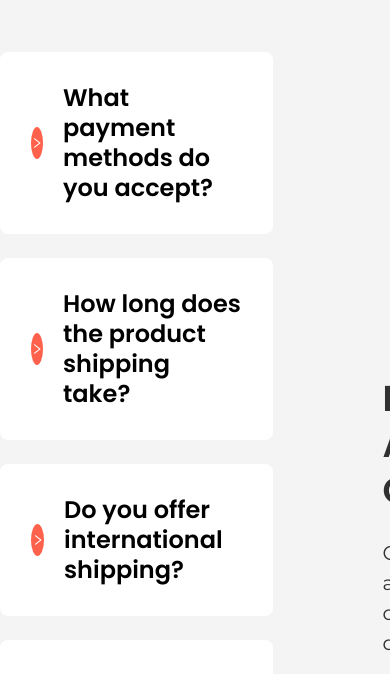
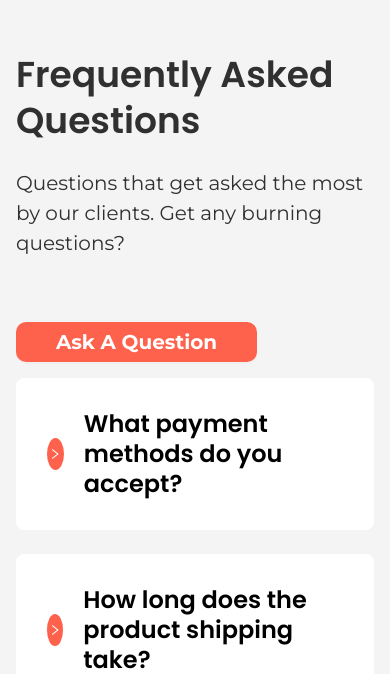
Before and after one commit to MOSHARAFhPARVEZ/e-shop, a React (Vite) app: page / in a window 390 px wide. Shown: the part 8877-9551 px from the top of the page. Built offline with nearby package versions, Linux system fonts and the light colour scheme.

Commit message:
part-33-1:32sec

```diff
--- a/src/pages/home/Components/faq/Faq.jsx
+++ b/src/pages/home/Components/faq/Faq.jsx
@@ -6,11 +6,15 @@ import LeftFaq from './components/LeftFaq'
 const Faq = () => {
   return (
     <>
-        <section className='py-16 bg-white01'>
+        <section className='py-16 px-4 lg:px-0 bg-white01'>
             <GlobalContainer>
-                <div className='grid grid-cols-[2fr_1fr] gap-x-[110px]'>
-                    <RightFaq/>
-                    <LeftFaq/>
+                <div className='grid grid-cols-1 lg:grid-cols-[2fr_1fr] gap-x-[110px]'>
+                    <div className='order-1 lg:order-0 mt-4 lg:mt-0'>
+                      <RightFaq/>
+                    </div>
+                    <div>
+                      <LeftFaq/>
+                    </div>
                 </div>
             </GlobalContainer>
         </section>
```
